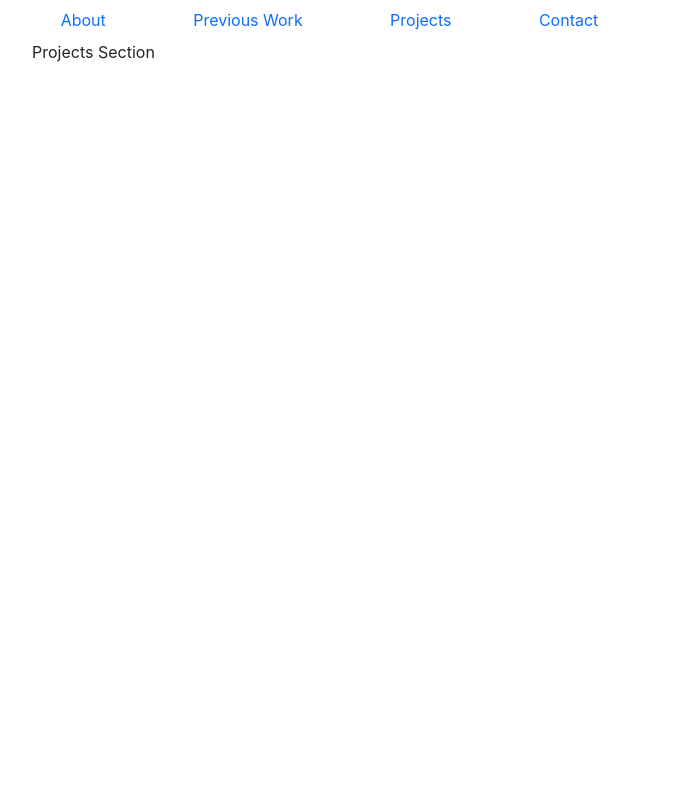
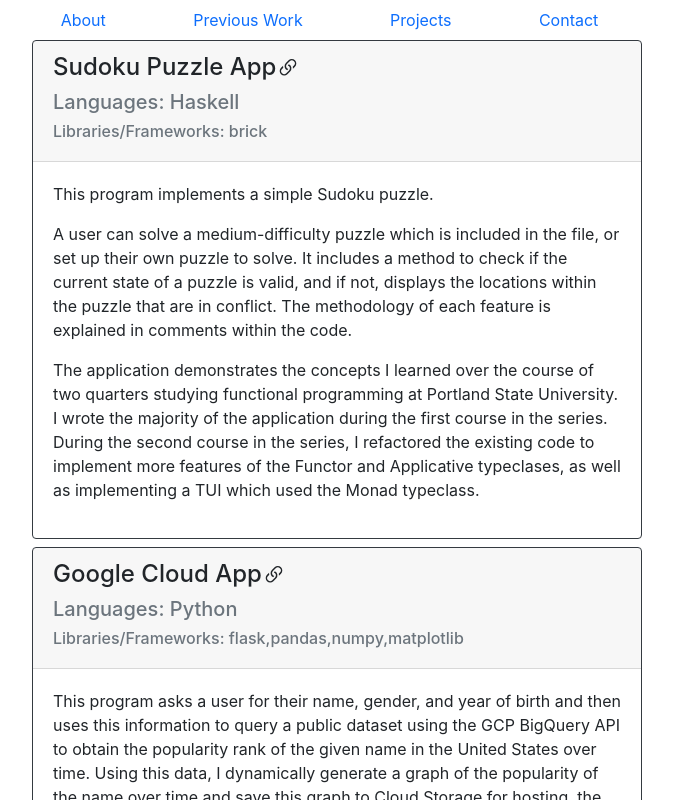
Before and after one commit to annahansen229/Profile, a React (Create React App) app: page /projects in a window 1280 px wide. Shown: the top 800 px of the page, without its empty margins (303-976 px from the left). Built offline with nearby package versions, Linux system fonts and the light colour scheme.

Commit message:
did projects page

```diff
--- a/package.json
+++ b/package.json
@@ -1,5 +1,5 @@
 {
-  "name": "03-react",
+  "name": "profile-project",
   "version": "0.1.0",
   "private": true,
   "dependencies": {
@@ -12,6 +12,7 @@
     "chartjs": "^0.3.24",
     "react": "^17.0.2",
     "react-bootstrap": "^1.6.5",
+    "react-bootstrap-icons": "^1.8.4",
     "react-chartjs-2": "^3.3.0",
     "react-dom": "^17.0.2",
     "react-router": "^6.0.2",
--- a/src/app.css
+++ b/src/app.css
@@ -6,3 +6,7 @@
 .avatar {
   max-width: 25vw !important;
 }
+
+a.project {
+  color: var(--bs-dark);
+}
--- /dev/null
+++ b/src/data/projects.js
@@ -0,0 +1,34 @@
+// {
+//     title: '',
+//     description: '',
+//     languages: [],
+//     frameworks: [],
+//     url: ,
+// },
+
+export const projects = [
+  {
+    title: "Sudoku Puzzle App",
+    description:
+      "This program implements a simple Sudoku puzzle.\n A user can solve a medium-difficulty puzzle which is included in the file, or set up their own puzzle to solve. It includes a method to check if the current state of a puzzle is valid, and if not, displays the locations within the puzzle that are in conflict. The methodology of each feature is explained in comments within the code. \n The application demonstrates the concepts I learned over the course of two quarters studying functional programming at Portland State University. I wrote the majority of the application during the first course in the series. During the second course in the series, I refactored the existing code to implement more features of the Functor and Applicative typeclases, as well as implementing a TUI which used the Monad typeclass.",
+    languages: ["Haskell"],
+    frameworks: ["brick"],
+    url: "https://github.com/annahansen229/Portfolio/tree/main/AdvancedFunctionalProgrammingFinalProject",
+  },
+  {
+    title: "Google Cloud App",
+    description:
+      "This program asks a user for their name, gender, and year of birth and then uses this information to query a public dataset using the GCP BigQuery API to obtain the popularity rank of the given name in the United States over time. Using this data, I dynamically generate a graph of the popularity of the name over time and save this graph to Cloud Storage for hosting, the image is then served by Cloud Storage and displayed to the user along with the popularity rank of their name in their birth year. \n The application demonstrates the concepts I learned in the Internet, Web and Cloud Systems class at Portland State University. The application was deployed on Google Cloud Platform and utilized several GCP APIs and features including Identity and Access Management.",
+    languages: ["Python"],
+    frameworks: ["flask", "pandas", "numpy", "matplotlib"],
+    url: "https://github.com/annahansen229/Portfolio/tree/main/InternetWebCloudSystemsFinalProject",
+  },
+  {
+    title: "Harry Potter App",
+    description:
+      "This program displays information about the Harry Potter books. This was a group project written to demonstrate the concepts learned in Front End Web Development at Portland State University, including responsiveness, accessibility and interesting styling. My section was the Characters page, which fetches data from the API and dynamically displays information based on search terms or filters applied by the user.",
+    languages: ["Javascript", "HTML", "CSS"],
+    frameworks: ["react", "bootstrap"],
+    url: "https://github.com/annahansen229/Portfolio/tree/main/FrontEndFinalProject",
+  },
+]
--- a/src/routes/Projects.js
+++ b/src/routes/Projects.js
@@ -1,7 +1,44 @@
 import React from "react"
+import { projects } from "../data/projects"
+import { Link45deg } from "react-bootstrap-icons"
 
 const Projects = () => {
-  return <div className="projects container">Projects Section</div>
+  console.log(projects)
+  return (
+    <div className="projects container">
+      {projects.map((project) => {
+        return (
+          <div className="card border-dark mb-2">
+            <div className="card-header">
+              <h4>
+                <a href={project.url} className="project">
+                  {project.title}
+                  <Link45deg />
+                </a>
+              </h4>
+              <h5 className="text-muted">
+                {project.languages && (
+                  <>Languages: {project.languages.join()}</>
+                )}
+              </h5>
+              <h6 className="text-muted">
+                {project.frameworks && (
+                  <>Libraries/Frameworks: {project.frameworks.join()}</>
+                )}
+              </h6>
+            </div>
+            <div className="card-body">
+              <div className="card-text">
+                {project.description.split("\n").map((str) => (
+                  <p>{str}</p>
+                ))}
+              </div>
+            </div>
+          </div>
+        )
+      })}
+    </div>
+  )
 }
 
 export default Projects
```
Also changed, not shown: src/data/jobs.js (+6 -6 lines), 1 other file (tests, documents, lock files or other folders).
